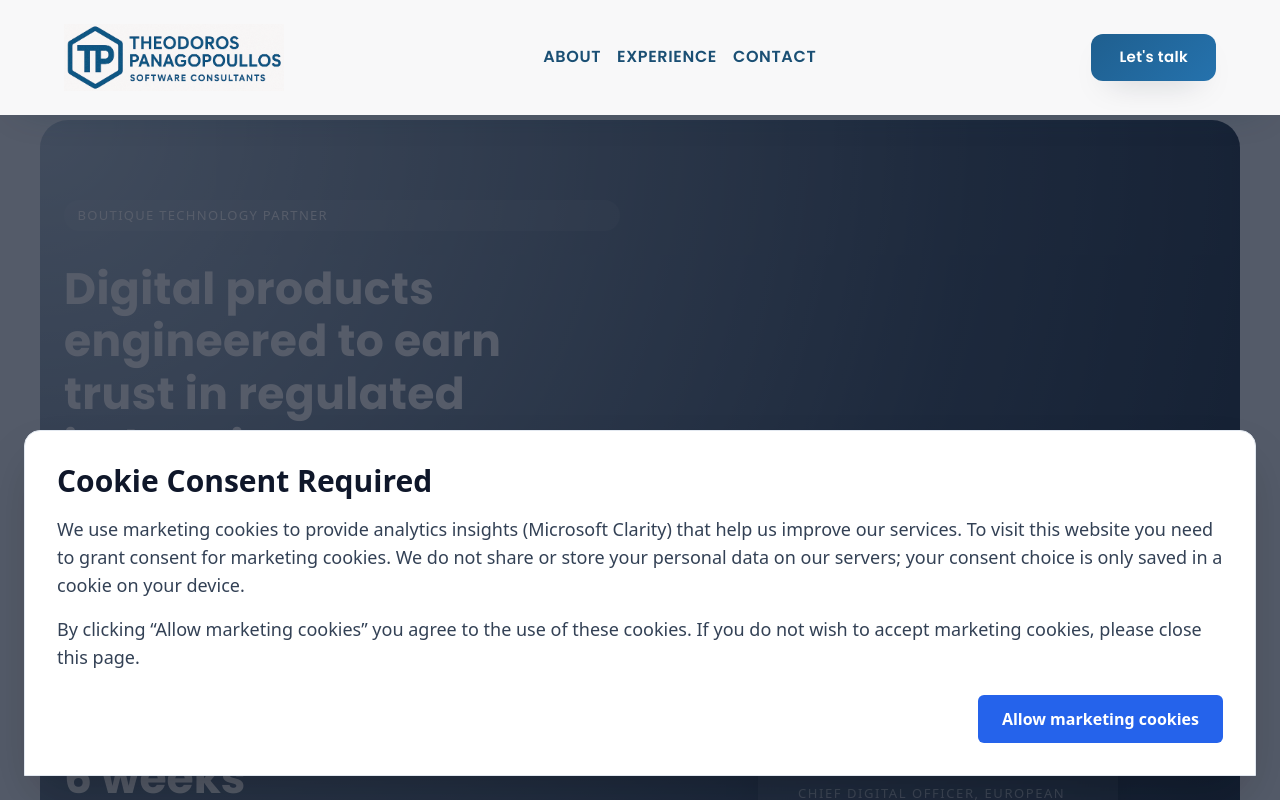
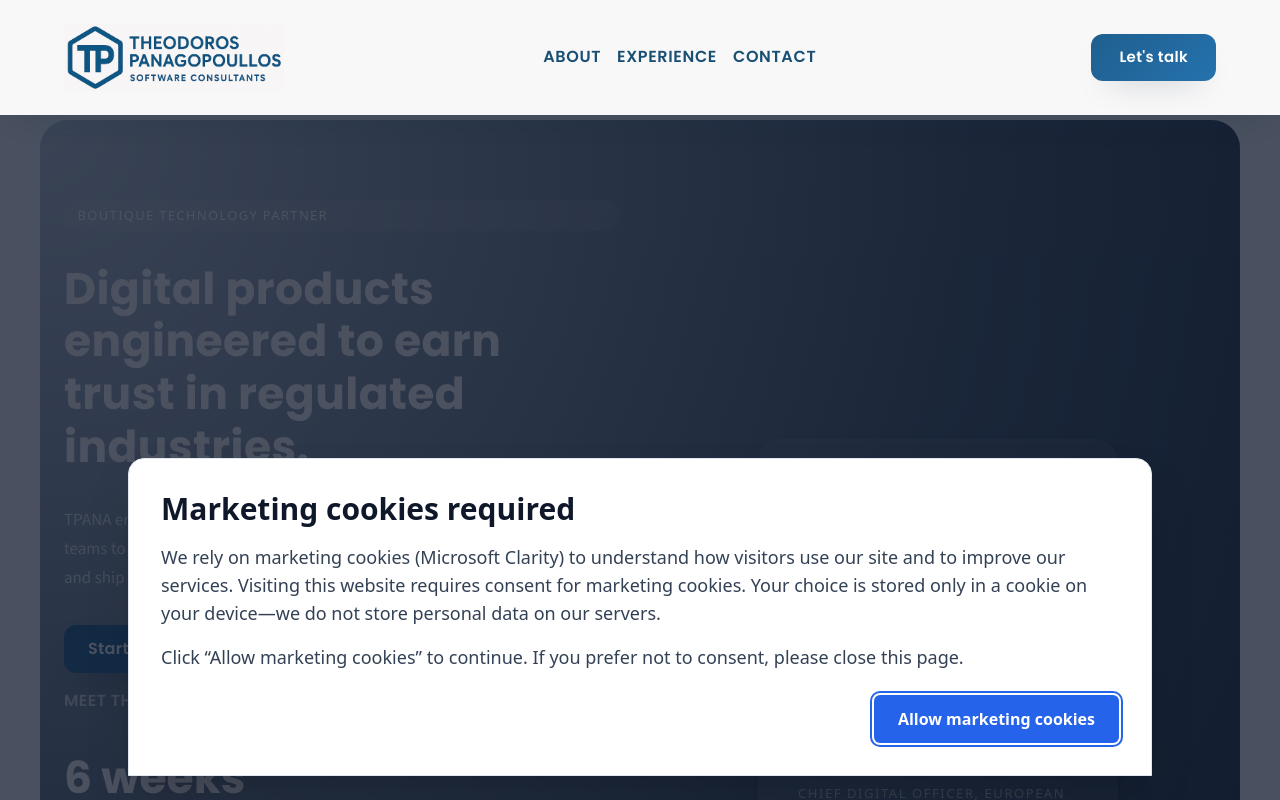
Before and after one commit to tpanaeu/tpana-website, a Next.js app: page / in a window 1280 px wide. Shown: the top 800 px of the page. Built offline with nearby package versions, Linux system fonts and the light colour scheme.

Commit message:
custom cmp

```diff
--- a/components/ConsentGate.js
+++ b/components/ConsentGate.js
@@ -38,10 +38,10 @@ const setConsentCookie = (value) => {
 };
 
 const consentOverlayStyles = {
-  container:
-    "fixed inset-0 z-50 flex items-end justify-center bg-slate-900/70 px-4 sm:px-6 pb-4 sm:pb-6",
+  backdrop:
+    "fixed inset-0 z-50 flex items-end justify-center bg-slate-900/75 px-4 sm:px-6 pb-4 sm:pb-6",
   panel:
-    "w-full rounded-t-2xl bg-white p-6 sm:p-8 shadow-2xl border border-slate-200 text-slate-900",
+    "w-full max-w-5xl rounded-t-2xl bg-white p-6 sm:p-8 shadow-2xl border border-slate-200 text-slate-900",
   heading: "text-2xl sm:text-3xl font-semibold font-heading text-slate-900 mb-4",
   body: "text-base sm:text-lg text-slate-700 leading-relaxed font-body",
   actions: "mt-6 flex justify-end",
@@ -49,45 +49,61 @@ const consentOverlayStyles = {
     "w-full sm:w-auto px-6 py-3 rounded-md bg-blue-600 hover:bg-blue-700 text-white font-semibold transition focus-visible:outline focus-visible:outline-2 focus-visible:outline-offset-2 focus-visible:outline-blue-600",
 };
 
-const revokeTriggerStyles = {
-  container:
-    "fixed bottom-4 right-4 z-40 flex items-center gap-3 rounded-full bg-blue-600 text-white px-4 py-3 shadow-lg cursor-pointer transition hover:bg-blue-700 focus-visible:outline focus-visible:outline-2 focus-visible:outline-offset-2 focus-visible:outline-blue-300",
-  text: "text-sm font-semibold font-heading",
-  iconWrapper:
-    "flex h-8 w-8 items-center justify-center rounded-full bg-white text-blue-600",
-  icon: "h-4 w-4",
+const manageTriggerStyles = {
+  button:
+    "fixed bottom-4 right-4 z-40 flex h-12 w-12 items-center justify-center rounded-full bg-blue-600 text-white shadow-lg transition hover:bg-blue-700 focus-visible:outline focus-visible:outline-2 focus-visible:outline-offset-2 focus-visible:outline-blue-300",
+  icon: "h-6 w-6",
 };
 
-const revokeBannerStyles = {
-  container:
-    "fixed inset-x-0 bottom-0 z-50 flex justify-center px-4 sm:px-6 pb-4 sm:pb-6",
+const manageOverlayStyles = {
+  backdrop:
+    "fixed inset-0 z-50 flex items-end justify-center bg-slate-900/75 px-4 sm:px-6 pb-4 sm:pb-6",
   panel:
-    "w-full rounded-t-2xl bg-white p-6 sm:p-8 shadow-2xl border border-slate-200 text-slate-900 max-w-5xl",
+    "w-full max-w-5xl rounded-t-2xl bg-white p-6 sm:p-8 shadow-2xl border border-slate-200 text-slate-900",
   heading: "text-2xl sm:text-3xl font-semibold font-heading text-slate-900 mb-4",
   body: "text-base sm:text-lg text-slate-700 leading-relaxed font-body",
-  actions: "mt-6 flex justify-end",
-  action:
+  actions:
+    "mt-6 flex flex-col gap-3 sm:flex-row sm:justify-end sm:gap-4",
+  keepButton:
+    "w-full sm:w-auto px-6 py-3 rounded-md bg-blue-600 hover:bg-blue-700 text-white font-semibold transition focus-visible:outline focus-visible:outline-2 focus-visible:outline-offset-2 focus-visible:outline-blue-600",
+  revokeButton:
     "w-full sm:w-auto px-6 py-3 rounded-md border border-slate-300 text-slate-700 font-semibold transition hover:bg-slate-100 focus-visible:outline focus-visible:outline-2 focus-visible:outline-offset-2 focus-visible:outline-slate-400",
 };
 
-const ConsentOverlay = ({ onAccept }) => (
-  <div className={consentOverlayStyles.container} role="dialog" aria-modal="true">
-    <div className={consentOverlayStyles.panel}>
-      <h2 className={consentOverlayStyles.heading}>Cookie Consent Required</h2>
-      <div className={consentOverlayStyles.body}>
+const ConsentOverlay = ({ onAccept }) => {
+  const acceptButtonRef = useRef(null);
+
+  useEffect(() => {
+    acceptButtonRef.current?.focus();
+  }, []);
+
+  return (
+    <div className={consentOverlayStyles.backdrop} role="presentation">
+      <div
+        className={consentOverlayStyles.panel}
+        role="dialog"
+        aria-modal="true"
+        aria-labelledby="marketing-consent-title"
+        aria-describedby="marketing-consent-description"
+      >
+        <h2 id="marketing-consent-title" className={consentOverlayStyles.heading}>
+          Marketing cookies required
+        </h2>
+        <div id="marketing-consent-description" className={consentOverlayStyles.body}>
           <p>
-          We use marketing cookies to provide analytics insights (Microsoft Clarity) that
-          help us improve our services. To visit this website you need to grant consent
-          for marketing cookies. We do not share or store your personal data on our servers;
-          your consent choice is only saved in a cookie on your device.
+            We rely on marketing cookies (Microsoft Clarity) to understand how visitors use
+            our site and to improve our services. Visiting this website requires consent for
+            marketing cookies. Your choice is stored only in a cookie on your device—we do
+            not store personal data on our servers.
           </p>
           <p className="mt-4">
-          By clicking &ldquo;Allow marketing cookies&rdquo; you agree to the use of these
-          cookies. If you do not wish to accept marketing cookies, please close this page.
+            Click &ldquo;Allow marketing cookies&rdquo; to continue. If you prefer not to
+            consent, please close this page.
           </p>
         </div>
         <div className={consentOverlayStyles.actions}>
           <button
+            ref={acceptButtonRef}
             type="button"
             className={consentOverlayStyles.primaryButton}
             onClick={onAccept}
@@ -98,23 +114,124 @@ const ConsentOverlay = ({ onAccept }) => (
       </div>
     </div>
   );
+};
 
-const ConsentRevokePrompt = ({ onRevoke, onClose }) => (
-  <div className={revokeBannerStyles.container} role="dialog" aria-modal="true">
-    <div className={revokeBannerStyles.panel}>
-      <h3 className={revokeBannerStyles.heading}>Marketing cookies enabled</h3>
-      <p className={revokeBannerStyles.body}>
-        You have granted consent for marketing cookies. You can revoke this permission
-        at any time. Revoking will disable marketing cookies and request consent again.
-      </p>
-      <div className={revokeBannerStyles.actions}>
+const ConsentRevokeTrigger = ({ onOpen }) => (
   <button
     type="button"
-          className={revokeBannerStyles.action}
-          onClick={() => {
-            onRevoke();
+    className={manageTriggerStyles.button}
+    aria-label="Manage marketing cookie consent"
+    onClick={onOpen}
+  >
+    <svg
+      xmlns="http://www.w3.org/2000/svg"
+      viewBox="0 0 20 20"
+      fill="currentColor"
+      className={manageTriggerStyles.icon}
+      aria-hidden="true"
+    >
+      <path
+        fillRule="evenodd"
+        d="M10 1a4 4 0 00-4 4v1H5a2 2 0 00-2 2v3a6 6 0 0012 0V8a2 2 0 00-2-2h-1V5a4 4 0 00-4-4zm-5 9V8a1 1 0 011-1h8a1 1 0 011 1v2H5zm5 6a5 5 0 01-5-5h10a5 5 0 01-5 5z"
+        clipRule="evenodd"
+      />
+    </svg>
+    <span className="sr-only">Marketing cookies enabled</span>
+  </button>
+);
+
+const ConsentRevokePrompt = ({ onRevoke, onClose }) => {
+  const revokeButtonRef = useRef(null);
+  const keepButtonRef = useRef(null);
+
+  useEffect(() => {
+    revokeButtonRef.current?.focus();
+  }, []);
+
+  useEffect(() => {
+    const handleKeyDown = (event) => {
+      if (event.key === "Escape") {
+        event.preventDefault();
         onClose();
+      }
+
+      if (event.key === "Tab") {
+        const focusTargets = [keepButtonRef.current, revokeButtonRef.current].filter(
+          Boolean
+        );
+
+        if (focusTargets.length === 0) {
+          return;
+        }
+
+        const first = focusTargets[0];
+        const last = focusTargets[focusTargets.length - 1];
+        const isShift = event.shiftKey;
+        const active = document.activeElement;
+
+        if (!isShift && active === last) {
+          event.preventDefault();
+          first?.focus();
+        } else if (isShift && active === first) {
+          event.preventDefault();
+          last?.focus();
+        }
+      }
+    };
+
+    document.addEventListener("keydown", handleKeyDown);
+    return () => {
+      document.removeEventListener("keydown", handleKeyDown);
+    };
+  }, [onClose]);
+
+  return (
+    <div
+      className={manageOverlayStyles.backdrop}
+      role="presentation"
+      onClick={(event) => {
+        if (event.target === event.currentTarget) {
+          onClose();
+        }
       }}
+    >
+      <div
+        className={manageOverlayStyles.panel}
+        role="dialog"
+        aria-modal="true"
+        aria-labelledby="marketing-consent-manage-title"
+        aria-describedby="marketing-consent-manage-description"
+      >
+        <h3
+          id="marketing-consent-manage-title"
+          className={manageOverlayStyles.heading}
+        >
+          Marketing cookies enabled
+        </h3>
+        <div
+          id="marketing-consent-manage-description"
+          className={manageOverlayStyles.body}
+        >
+          <p>
+            You have granted consent for marketing cookies. Revoking consent will disable
+            marketing cookies immediately and the full consent banner will appear again on
+            the next view.
+          </p>
+        </div>
+        <div className={manageOverlayStyles.actions}>
+          <button
+            ref={keepButtonRef}
+            type="button"
+            className={manageOverlayStyles.keepButton}
+            onClick={onClose}
+          >
+            Keep enabled
+          </button>
+          <button
+            ref={revokeButtonRef}
+            type="button"
+            className={manageOverlayStyles.revokeButton}
+            onClick={onRevoke}
           >
             Revoke consent
           </button>
@@ -122,10 +239,12 @@ const ConsentRevokePrompt = ({ onRevoke, onClose }) => (
       </div>
     </div>
   );
+};
 
 const ConsentGate = ({ children, onMarketingConsent, onMarketingRevoke }) => {
   const [consentState, setConsentState] = useState(() => parseConsentCookie());
   const [isRevokeDialogOpen, setIsRevokeDialogOpen] = useState(false);
+  const contentWrapperRef = useRef(null);
   const bodyOverflowRef = useRef(null);
 
   useEffect(() => {
@@ -171,46 +290,63 @@ const ConsentGate = ({ children, onMarketingConsent, onMarketingRevoke }) => {
       document.body.style.overflow = bodyOverflowRef.current || "";
     };
   }, [consentState]);
+
+  useEffect(() => {
+    const contentElement = contentWrapperRef.current;
+    if (!contentElement) {
+      return;
+    }
+
+    const makeInteractive = (interactive) => {
+      if (interactive) {
+        contentElement.removeAttribute("aria-hidden");
+        contentElement.style.pointerEvents = "";
+        contentElement.style.userSelect = "";
+        if ("inert" in contentElement) {
+          contentElement.inert = false;
+        }
+      } else {
+        contentElement.setAttribute("aria-hidden", "true");
+        contentElement.style.pointerEvents = "none";
+        contentElement.style.userSelect = "none";
+        if ("inert" in contentElement) {
+          contentElement.inert = true;
+        }
+      }
+    };
+
+    makeInteractive(consentState === CONSENT_GRANTED_VALUE);
+
+    return () => {
+      makeInteractive(true);
+    };
+  }, [consentState]);
+
+  useEffect(() => {
+    if (consentState !== CONSENT_GRANTED_VALUE) {
+      setIsRevokeDialogOpen(false);
+    }
+  }, [consentState]);
+
   const isGranted = consentState === CONSENT_GRANTED_VALUE;
 
   return (
     <>
-      <div aria-hidden={!isGranted}>{children}</div>
+      <div ref={contentWrapperRef}>{children}</div>
       {!isGranted ? (
         <ConsentOverlay onAccept={() => setConsentState(CONSENT_GRANTED_VALUE)} />
       ) : null}
       {isGranted ? (
         <>
-          <button
-            type="button"
-            aria-label="Marketing cookies enabled. Click to manage."
-            className={revokeTriggerStyles.container}
-            onClick={() => setIsRevokeDialogOpen(true)}
-          >
-            <span className={revokeTriggerStyles.iconWrapper}>
-              <svg
-                xmlns="http://www.w3.org/2000/svg"
-                viewBox="0 0 20 20"
-                fill="currentColor"
-                className={revokeTriggerStyles.icon}
-                aria-hidden="true"
-              >
-                <path
-                  fillRule="evenodd"
-                  d="M10 1a4 4 0 00-4 4v1H5a2 2 0 00-2 2v3a6 6 0 0012 0V8a2 2 0 00-2-2h-1V5a4 4 0 00-4-4zm-5 9V8a1 1 0 011-1h8a1 1 0 011 1v2H5zm5 6a5 5 0 01-5-5h10a5 5 0 01-5 5z"
-                  clipRule="evenodd"
-                />
-              </svg>
-            </span>
-            <span className={revokeTriggerStyles.text}>Marketing cookies enabled</span>
-          </button>
+          <ConsentRevokeTrigger onOpen={() => setIsRevokeDialogOpen(true)} />
           {isRevokeDialogOpen ? (
             <ConsentRevokePrompt
+              onClose={() => setIsRevokeDialogOpen(false)}
               onRevoke={() => {
                 setConsentState(CONSENT_DENIED_VALUE);
                 setConsentCookie(CONSENT_DENIED_VALUE);
+                setIsRevokeDialogOpen(false);
               }}
-              onClose={() => setIsRevokeDialogOpen(false)}
             />
           ) : null}
         </>
```
Lines whose indentation alone changed are shown as unchanged.
